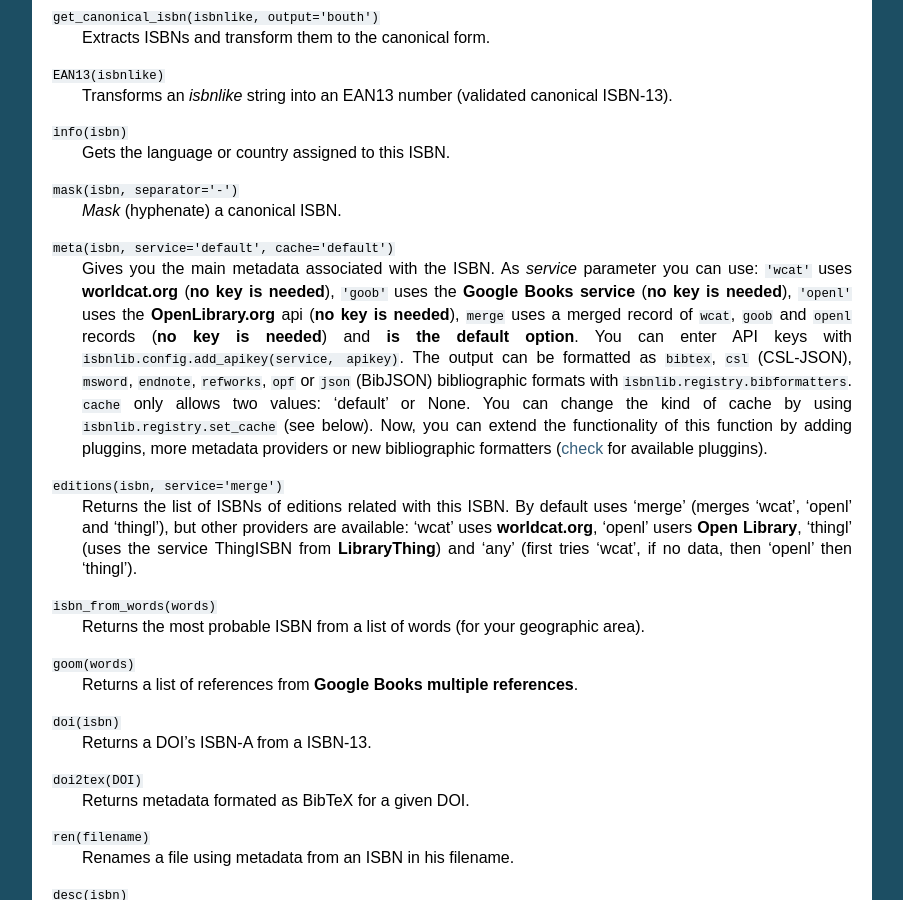
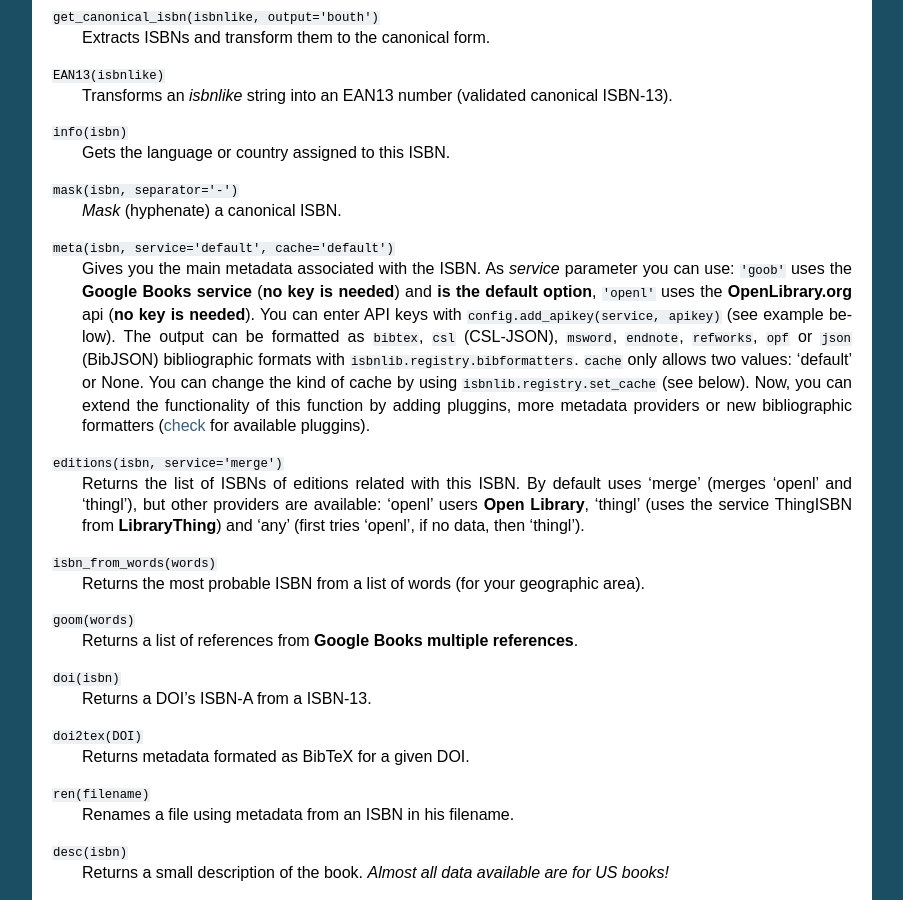
Before and after one commit to rysto3/isbnlib, a Sphinx documentation site: the page built from docs/devs.rst, in a window 1280 px wide and 900 px high, scrolled down 1114 px. Shown: the whole window, without its empty margins (198-1101 px from the left). Built offline with Sphinx 7.4.7, drawn with Linux system fonts in a browser that asks for light colours.

Commit message:
set on release mode

```diff
--- a/docs/devs.rst
+++ b/docs/devs.rst
@@ -71,27 +71,24 @@ In the namespace ``isbnlib`` you have access to the core methods:
   `Mask` (hyphenate) a canonical ISBN.
 
 ``meta(isbn, service='default', cache='default')``
-  Gives you the main metadata associated with the ISBN. As `service` parameter you can use:
-  ``'wcat'`` uses **worldcat.org**
-  (**no key is needed**), ``'goob'`` uses the **Google Books service** (**no key is needed**),
-  ``'openl'`` uses the **OpenLibrary.org** api (**no key is needed**), ``merge`` uses
-  a merged record of ``wcat``, ``goob`` and ``openl`` records (**no key is needed**) and
-  **is the default option**.
-  You can enter API keys
-  with ``isbnlib.config.add_apikey(service, apikey)``.
-  The output can be formatted as ``bibtex``, ``csl`` (CSL-JSON), ``msword``, ``endnote``, ``refworks``,
-  ``opf`` or ``json`` (BibJSON) bibliographic formats with ``isbnlib.registry.bibformatters``.
-  ``cache`` only allows two values: 'default' or None. You can change the kind of cache by using
-  ``isbnlib.registry.set_cache`` (see below).
-  Now, you can extend the functionality of this function by adding pluggins, more metadata
-  providers or new bibliographic formatters (check_ for available pluggins).
+    Gives you the main metadata associated with the ISBN. As `service` parameter you can use:
+    ``'goob'`` uses the **Google Books service** (**no key is needed**)  and
+    **is the default option**,
+    ``'openl'`` uses the **OpenLibrary.org** api (**no key is needed**).
+    You can enter API keys
+    with ``config.add_apikey(service, apikey)`` (see example below).
+    The output can be formatted as ``bibtex``, ``csl`` (CSL-JSON), ``msword``, ``endnote``, ``refworks``,
+    ``opf`` or ``json`` (BibJSON) bibliographic formats with ``isbnlib.registry.bibformatters``.
+    ``cache`` only allows two values: 'default' or None. You can change the kind of cache by using
+    ``isbnlib.registry.set_cache`` (see below).
+    Now, you can extend the functionality of this function by adding pluggins, more metadata
+    providers or new bibliographic formatters (check_ for available pluggins).
 
 ``editions(isbn, service='merge')``
-  Returns the list of ISBNs of editions related with this ISBN. By default
-  uses 'merge' (merges 'wcat', 'openl' and 'thingl'), but other providers are available:
-  'wcat' uses **worldcat.org**,
-  'openl' users **Open Library**, 'thingl' (uses the service ThingISBN from **LibraryThing**)
-  and 'any' (first tries 'wcat', if no data, then 'openl' then 'thingl').
+    Returns the list of ISBNs of editions related with this ISBN. By default
+    uses 'merge' (merges 'openl' and 'thingl'), but other providers are available:
+    'openl' users **Open Library**, 'thingl' (uses the service ThingISBN from **LibraryThing**)
+    and 'any' (first tries 'openl', if no data, then 'thingl').
 
 ``isbn_from_words(words)``
   Returns the most probable ISBN from a list of words (for your geographic area).
@@ -203,7 +200,7 @@ You can extend the functionality of the library by adding pluggins (for now, jus
 new metadata providers or new bibliographic formatters).
 
 Start with this template_ and follow the instructions there. For inspiration take a look
-at wcat_, goob_ or merge_.
+at goob_.
 
 After install, your pluggin will blend transparently in ``isbnlib``.
 
@@ -282,10 +279,6 @@ framework to further developement, take a look at isbntools_.
 
 .. _template: https://github.com/xlcnd/isbnlib/blob/dev/PLUGIN.zip
 
-.. _wcat: https://github.com/xlcnd/isbnlib/blob/dev/isbnlib/_wcat.py
-
 .. _goob: https://github.com/xlcnd/isbnlib/blob/dev/isbnlib/_goob.py
 
-.. _merge: https://github.com/xlcnd/isbnlib/blob/dev/isbnlib/_merge.py
-
 .. _search: https://pypi.python.org/pypi?%3Aaction=search&term=isbnlib&submit=search
--- a/docs/info.rst
+++ b/docs/info.rst
@@ -10,7 +10,7 @@ get metadata for ISBN strings. Its origin was as the core of isbntools_.
 This short version, is suitable to be include as a dependency in other projects.
 Has a straightforward setup and a very easy programmatic api.
 
-Runs on py27, py34, py35 and py36.
+Runs on py27, py34, py35, py36 and py37.
 
 
 Usage
```
Also changed, not shown: .travis.yml.
